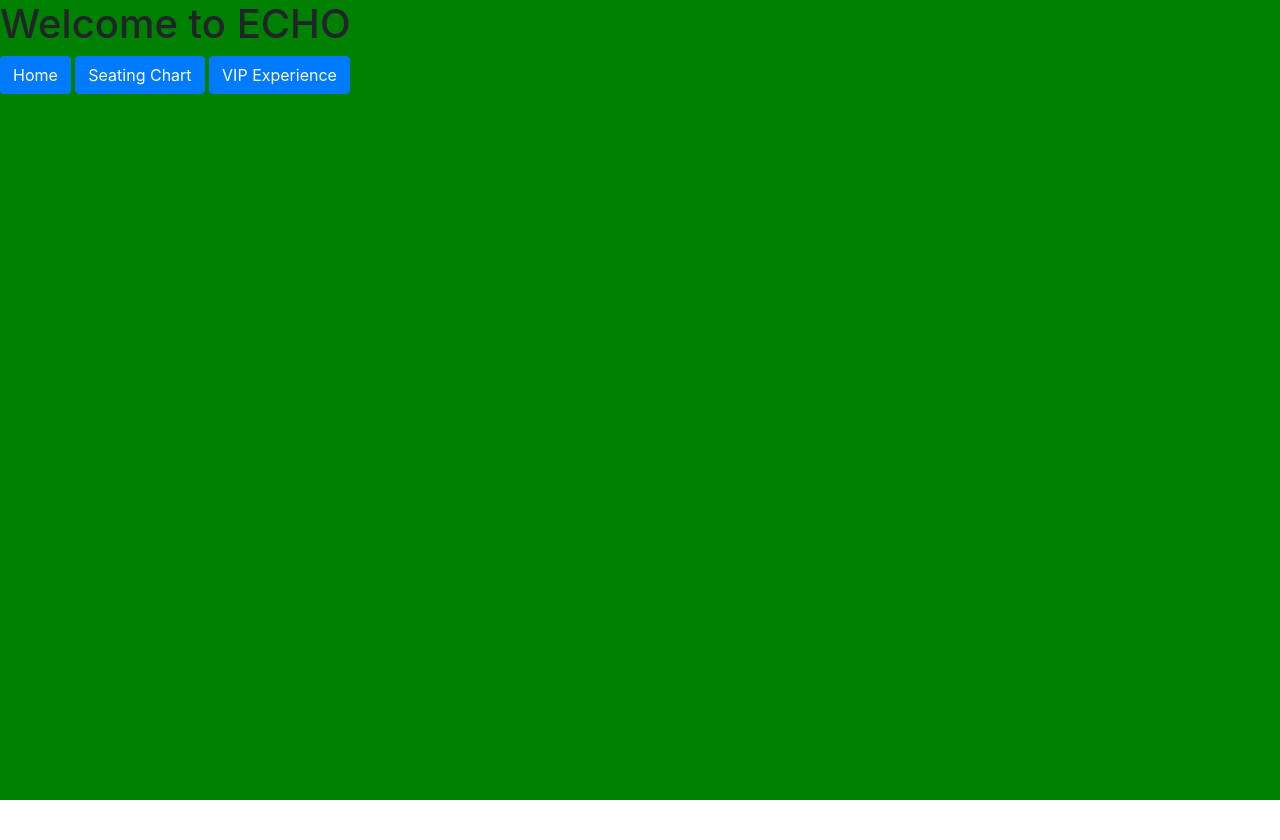
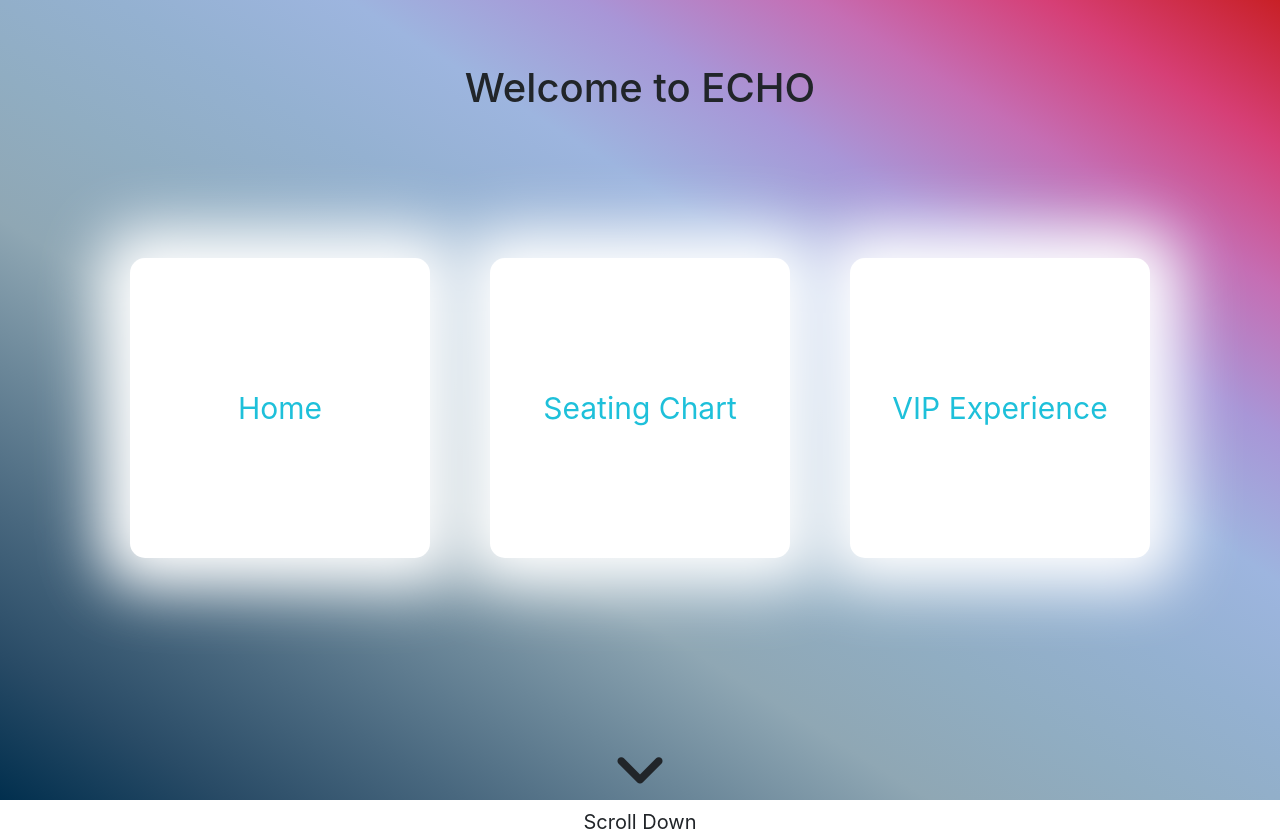
Before and after one commit to jarAcro/Concierge-Current, a plain HTML site: page main-page.html in a window 1280 px wide. Shown: the top 840 px of the page. Drawn offline with nearby package versions, Linux system fonts and the light colour scheme.

Commit message:
welcome page almost done

```diff
--- a/css/main-page-styles.css
+++ b/css/main-page-styles.css
@@ -308,14 +308,80 @@ ul li {
 
 
 /*----------------------------------------------------------------------------------------------------------------------------*/
+
 #welcome-section{
     height: 100vh;
     width: 100%;
     position: relative;
-    background-color: green;
+    background-image: linear-gradient(to right top, #012f4e, #294b66, #49687f, #6b8799, #8fa7b4, #90adc2, #94b1d1, #9db5df, #a896d7, #c56eb4, #d63f76, #c82026);
+
 }
 
+.container-fluid #welcome-section h1{
+    padding-top: 5%;
+}
+.content{
+    animation: appear 5s forwards;
+}
+.down-arrow{
+    padding-top: 14.8%;
+    font-size: 60px;
+    animation: bounce infinite forwards 3s;
+}
 
+.container-fluid #welcome-section p {
+    font-size: 20px;
+}
+.container-fluid #welcome-section .btn{
+font-size: 30px;
+margin-top: 10px;
+}
+.btn-flex-container{
+    display: flex;
+    gap: 60px;
+    justify-content: center;
+   align-items: center;
+
+   padding-top: 10%;
+}
+.welcome-btns{
+    width: 300px;
+    height: 300px;
+    border-radius: 5%;
+    box-shadow:0 0 60px 30px #fff;
+    background-color: white;
+    color: #1EC0DA;
+    border: none;
+}
+.welcome-btns:hover{
+    transform: scale(1.1);
+    background-color: #7DABC2;
+}
+@keyframes bounce {
+    0% {
+        transform: translateY(0);
+    }
+    50% {
+        transform: translateY(-20px);
+    }
+    100% {
+        transform: translateY(0);
+    }
+}
+
+.element {
+    animation: bounce 1s infinite;
+}
+@keyframes appear {
+    0% {
+        opacity: 0;
+    }
+
+    100% {
+        opacity: 1;
+    }
+
+}
 
 
 
--- a/main-page.html
+++ b/main-page.html
@@ -23,17 +23,23 @@
     <div class="container-fluid">
 
         <section id="welcome-section">
+            <div class="content">
+           <div class="d-flex flex-column justify-content-center align-items-center w-100 h-100">
+                <h1>Welcome to ECHO</h1>
+                <div class="btn-flex-container">
+                <a href="index.html" class="btn btn-primary welcome-btns d-flex align-items-center justify-content-center">Home</a>
+                <a href="#seating-section" class="btn btn-primary welcome-btns d-flex align-items-center justify-content-center">Seating Chart</a>
+                <a href="#vip-section" class="btn btn-primary welcome-btns d-flex align-items-center justify-content-center">VIP Experience</a>
+            </div>
+            <i class=" down-arrow fa-solid fa-angle-down"></i>
+            <p>Scroll Down</p>
+        </div>
+        </div>
+        </section>
 
-                <h1>Welcome to ECHO</h1>
-                <a href="index.html" class="btn btn-primary back-button">Home</a>
-                <a href="#seating-section" class="btn btn-primary back-button">Seating Chart</a>
-                <a href="#vip-section" class="btn btn-primary back-button">VIP Experience</a>
+    <!-------------------------------------------------------------------------------------------------------------->
 
-
-        </section>
-        <!-------------------------------------------------------------------------------------------------------------->
         <section id="seating-section">
-
 
         <button class="button-circle button-101 bt" onclick="showSectionImage('section101')"></button>
         <button class="button-circle button-102 bt" onclick="showSectionImage('section102')"></button>
@@ -68,7 +74,7 @@
         <div class="vip-flex1">
             <ul>
                 <li>Photo Opportunity
-                    with the Artists
+                    with our Artists
                 </li>
                 <li>Open Bar</li>
                 <li>Canapes</li>
```
